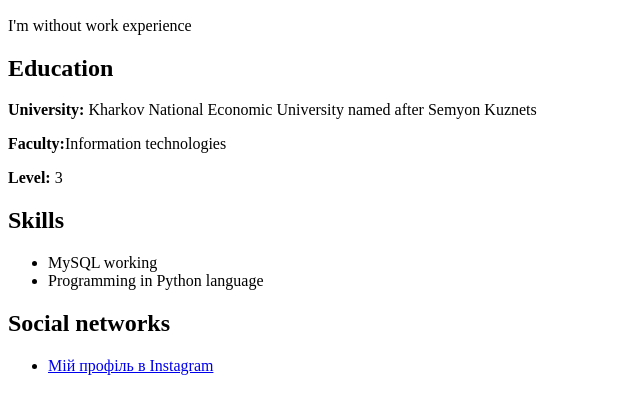
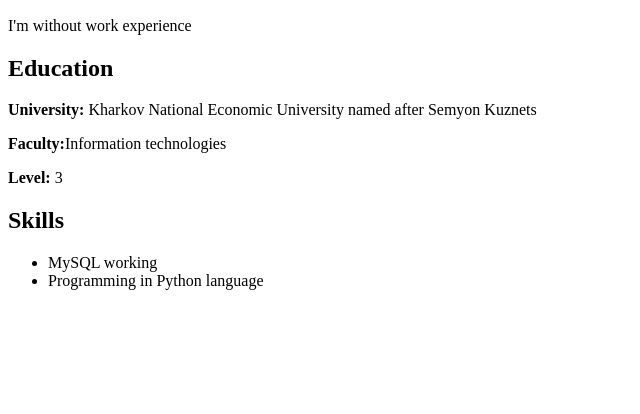
Before and after one commit to Makssf27/DP_Boiko_S_root, a Django app: page /resume/ in a window 1280 px wide. Shown: the part 263-677 px from the top of the page, without its empty margins (0-640 px from the left). Run offline with Django 5.2, Linux system fonts and the light colour scheme.

Commit message:
Новий стан, за якого видалено соціальні мережі з резюме

```diff
--- a/templates/resume.html
+++ b/templates/resume.html
@@ -22,9 +22,6 @@
         <li>MySQL working</li>
         <li>Programming in Python language</li>
     </ul>
-    <h2>Social networks</h2>
-    <ul>
-        <li><a href="https://www.instagram.com/__helga.7s__?igsh=MXU3cjRiZDhrNTh1aQ==">Мій профіль в Instagram</a></li>
-    </ul>
+
 </body>
 </html>
```
Also changed, not shown: 1 other file.
